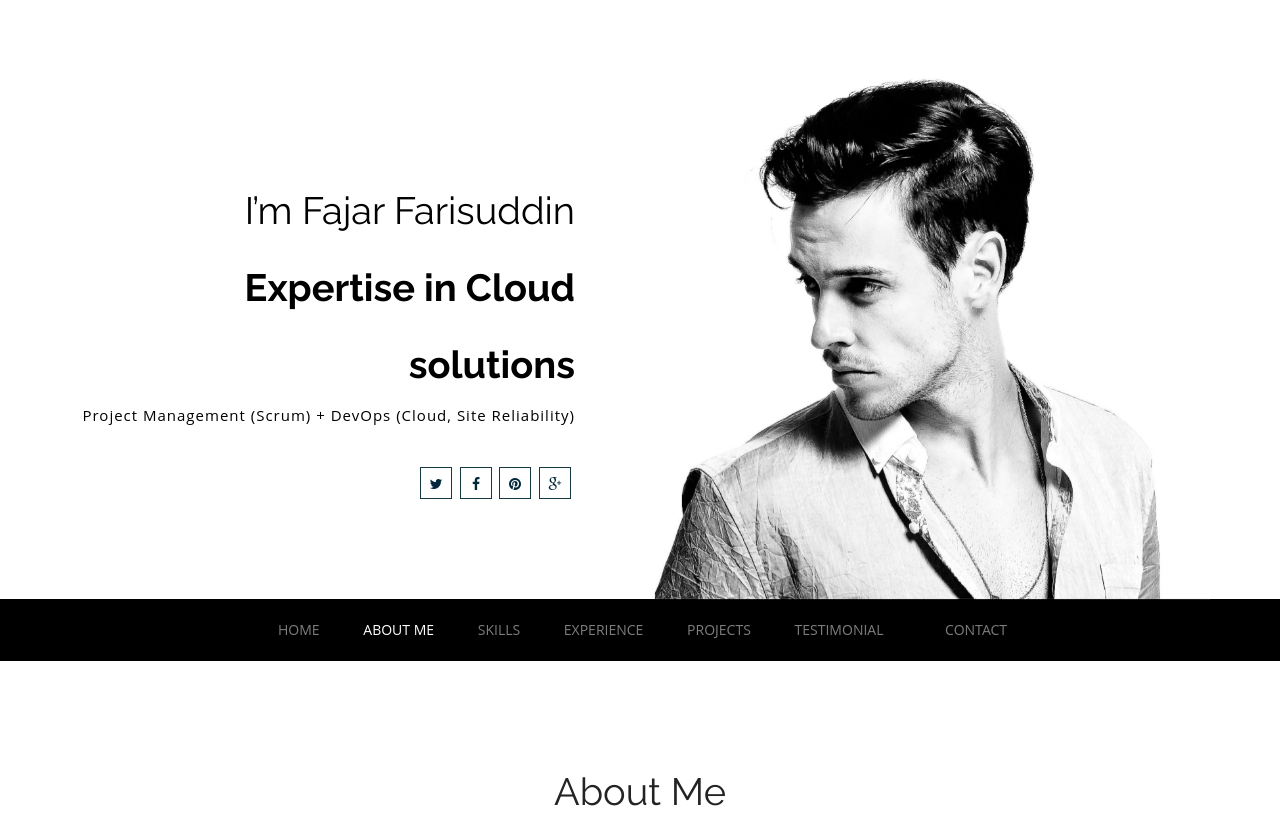
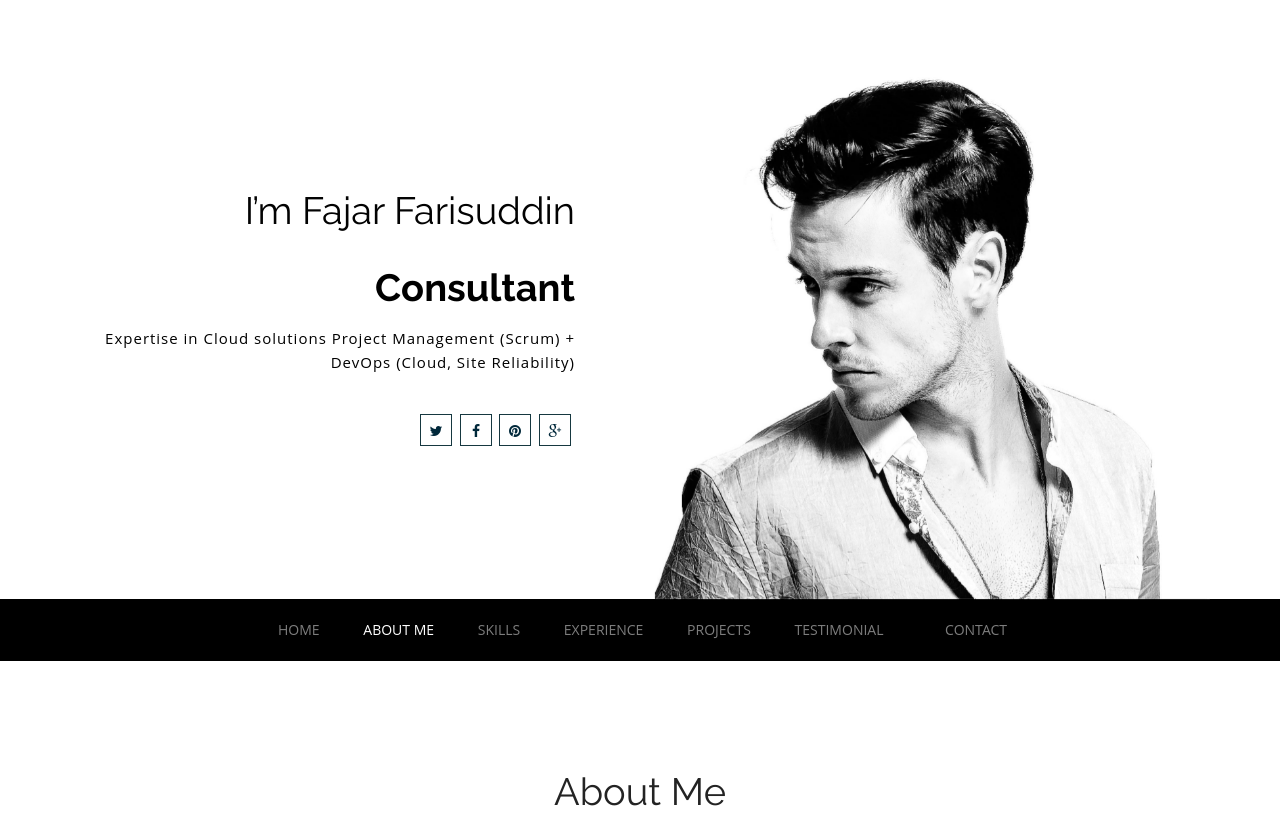
Before and after one commit to FFarisuddin/webku, a plain HTML site: page index.html in a window 1280 px wide. Shown: the top 816 px of the page. Drawn offline with Linux system fonts and the light colour scheme.

Commit message:
Update index.html

```diff
--- a/index.html
+++ b/index.html
@@ -29,8 +29,9 @@
           <div class="col-md-6">
 
             <div class="top_left_cont intro zoomIn wow animated">
-              <h2>I’m Fajar Farisuddin<br> <strong>Expertise in Cloud solutions</strong></h2>
+              <h2>I’m Fajar Farisuddin<br> <strong>Consultant</strong></h2>
               <p>
+			  Expertise in Cloud solutions
 			  Project Management (Scrum)
 			  +
 			  DevOps (Cloud, Site Reliability)
```
